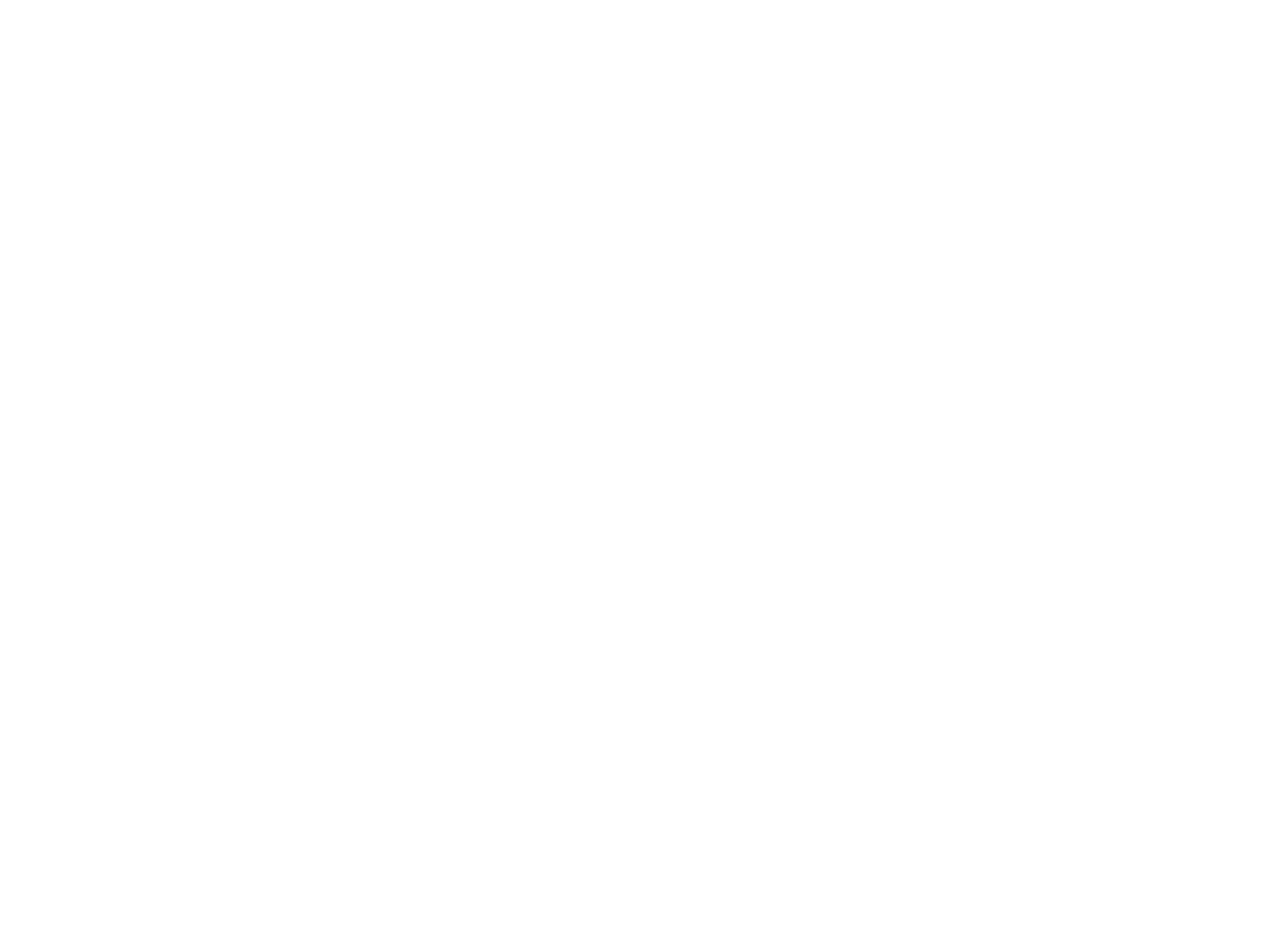
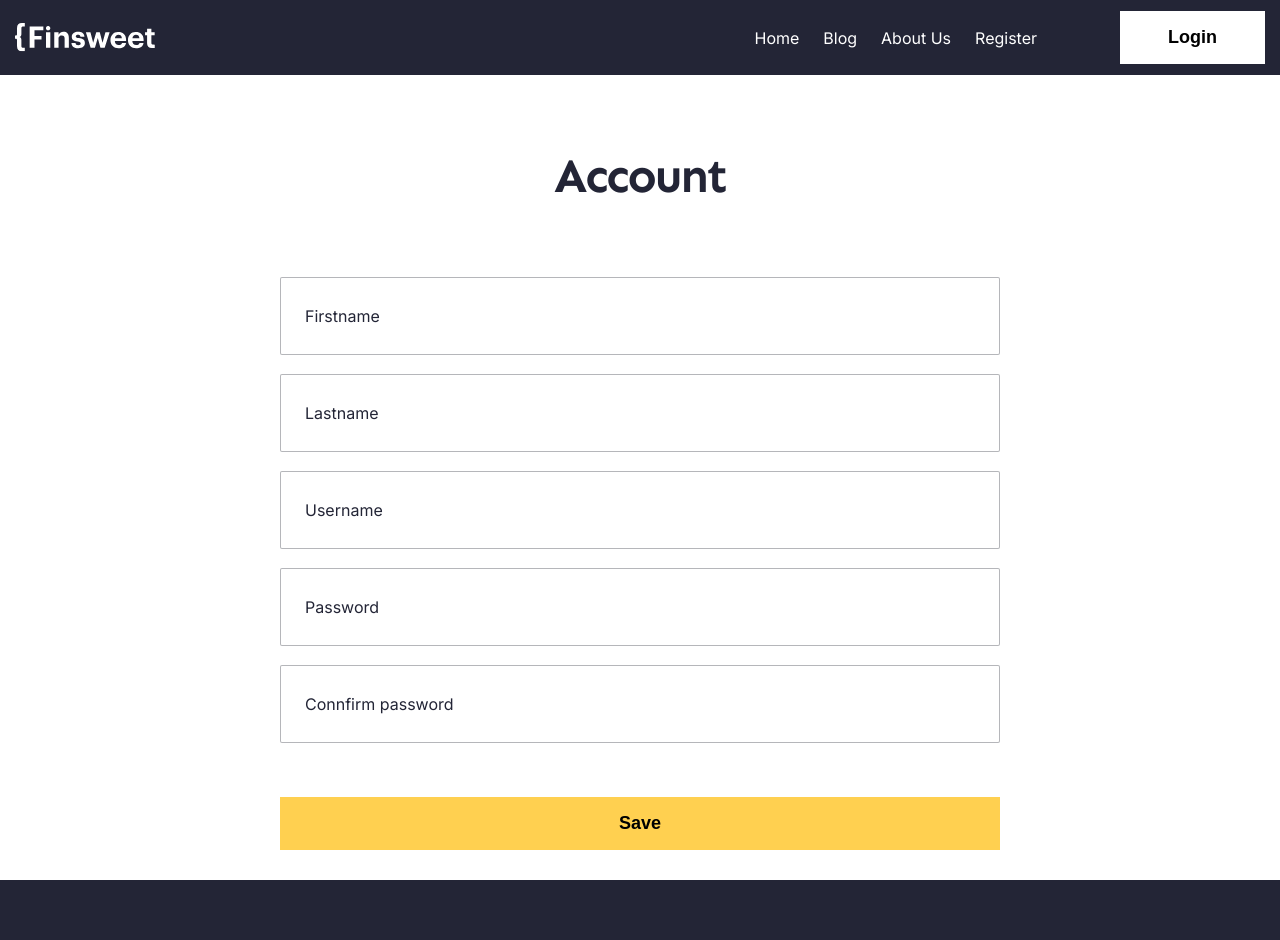
Before and after one commit to Dilshodjon2004/blog, a React (Vite) app in the folder client/: page /account in a window 1280 px wide. Before the commit this address had no page. Shown: the top 940 px of the page. Before the commit the page ends 800 px from the top, so only its background shows below. Built offline with nearby package versions, Linux system fonts and the light colour scheme.

Commit message:
Account page ui finished

```diff
--- a/client/src/App.jsx
+++ b/client/src/App.jsx
@@ -3,6 +3,7 @@
 import LoginPage from './pages/Login/LoginPage'
 import Register from './pages/Register/RegisterPage'
 import Layout from './components/Layout'
+import Account from './pages/Account/AccountPage'
 
 const App = () => {
 	return (
@@ -12,6 +13,7 @@
 					<Route index element={<HomePage />} />
 					<Route path='/login' element={<LoginPage />} />
 					<Route path='/register' element={<Register />} />
+					<Route path='/account' element={<Account />} />
 				</Route>
 			</Routes>
 		</BrowserRouter>
--- /dev/null
+++ b/client/src/pages/Account/AccountPage.jsx
@@ -0,0 +1,25 @@
+import { Fragment } from 'react'
+
+const Account = () => {
+	return (
+		<Fragment>
+			<div className='container'>
+				<div className='section-wrapper'>
+					<h2 className='heading'>Account</h2>
+					<form action='#'>
+						<input type='text' placeholder='Firstname' />
+						<input type='text' placeholder='Lastname' />
+						<input type='text' placeholder='Username' />
+						<input type='text' placeholder='Password' />
+						<input type='text' placeholder='Connfirm password' />
+						<button type='submit' className='btn'>
+							Save
+						</button>
+					</form>
+				</div>
+			</div>
+		</Fragment>
+	)
+}
+
+export default Account
```
